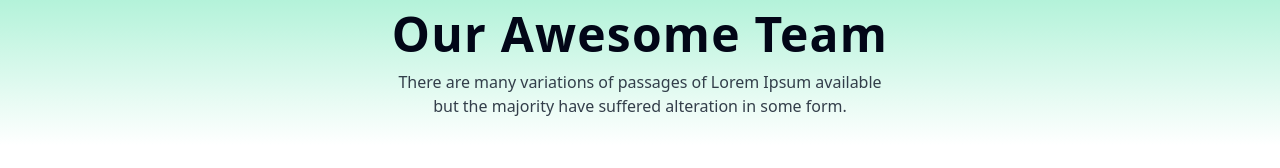
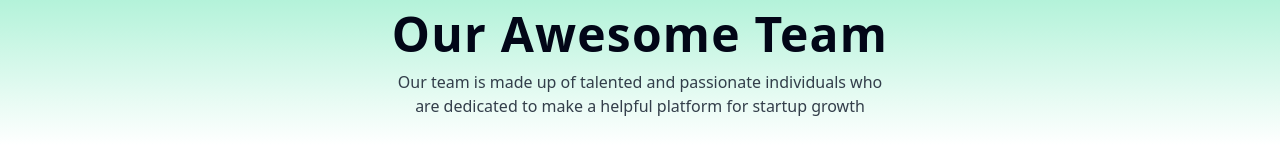
Before and after one commit to algovengers/crowdup, a React (Create React App) app in the folder frontend/: page / in a window 1280 px wide. Shown: the part 2637-2805 px from the top of the page. Built offline with nearby package versions, Linux system fonts and the light colour scheme; no server answers.

Commit message:
Fixed teams page

```diff
--- a/frontend/src/Components/Sections/TeamsSection.jsx
+++ b/frontend/src/Components/Sections/TeamsSection.jsx
@@ -14,8 +14,7 @@ const TeamsSection = () => {
                 Our Awesome Team
               </h2>
               <p className="font-medium text-gray-800/90">
-                There are many variations of passages of Lorem Ipsum available
-                but the majority have suffered alteration in some form.
+              Our team is made up of talented and passionate individuals who are dedicated to make a helpful platform for startup growth
               </p>
             </div>
           </div>
```
